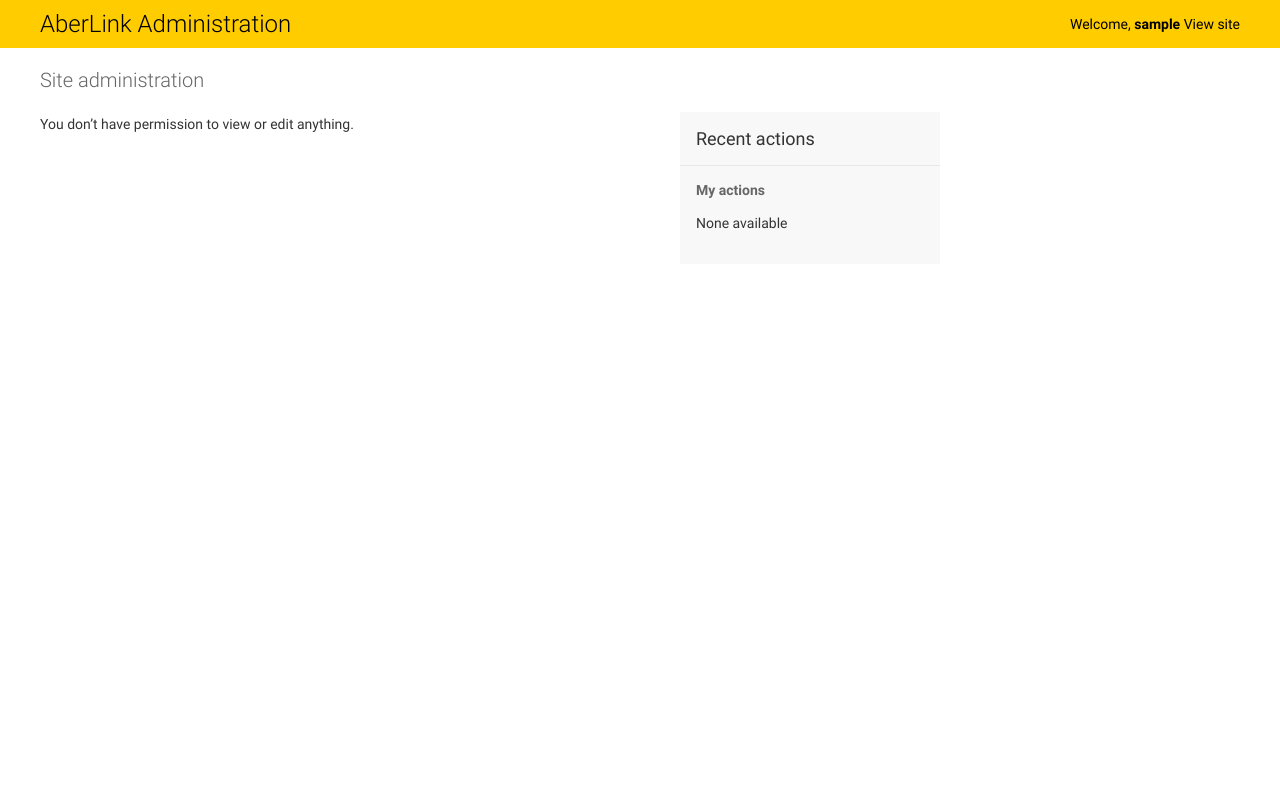
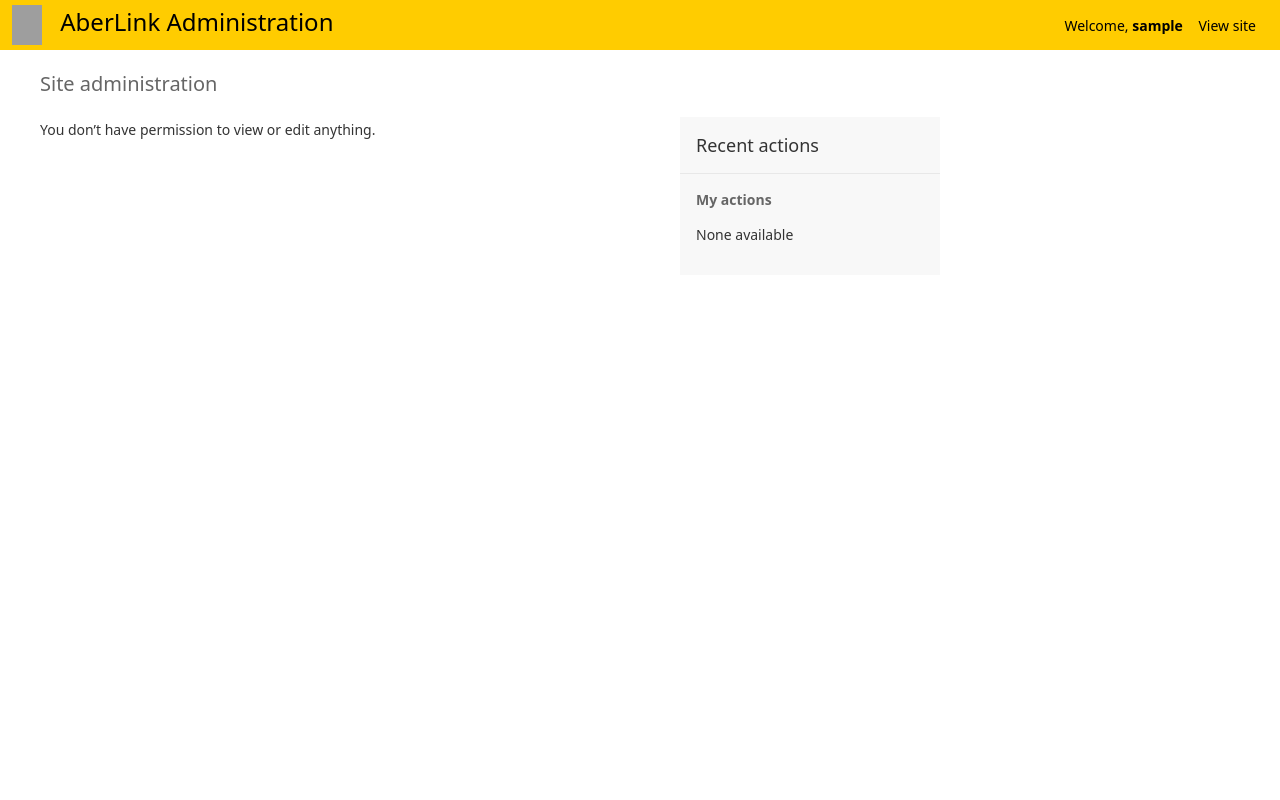
Before and after one commit to JoelLucaAdams/aberlink, a Django app: page /admin/ in a window 1280 px wide. Run offline with Django 3.2, Linux system fonts and the light colour scheme; the visitor is signed in with stand-in values (Sample User, id 1); data comes from the database, SQL or seed files in the repository; data that the repository does not hold is empty; parts of the project's set-up code (start-up, migrations or seed data) failed here and were passed over; grey boxes are pictures that could not be loaded.

Commit message:
changed base font and padding to match regular website

```diff
--- a/src/AberLinkAuthentication/templates/admin/base_site.html
+++ b/src/AberLinkAuthentication/templates/admin/base_site.html
@@ -8,6 +8,7 @@
 
 {% block branding %}
 <h1 id="site-name">
+<img src="/static/admin/img/AberLink_logo_cropped.png" width="30" height="40" class="d-inline-block align-top" alt="">
 <a href="/admin/">AberLink Administration</a>
 </h1>
 {% endblock %}
@@ -28,6 +29,10 @@ Welcome, <strong>{{ request.user.username }}</strong>
   #header, #header a:link, #header a:visited {
     background: #ffcc00;
     color: black;
+    padding-top: 5px;
+    padding-bottom: 5px;
+    padding-left: 12px;
+    padding-right: 12px;
   }
   a.section:link, a.section:visited {
     color: black;
@@ -43,5 +48,8 @@ Welcome, <strong>{{ request.user.username }}</strong>
   #nav-sidebar .current-app .section:link, #nav-sidebar .current-app .section:visited {
     color: black;
   }
+  body {
+    font-family: system-ui, -apple-system, "Segoe UI", Roboto, "Helvetica Neue", Arial, "Noto Sans", "Liberation Sans", sans-serif, "Apple Color Emoji", "Segoe UI Emoji", "Segoe UI Symbol", "Noto Color Emoji";
+  }
 </style>
 {% endblock %}
```
